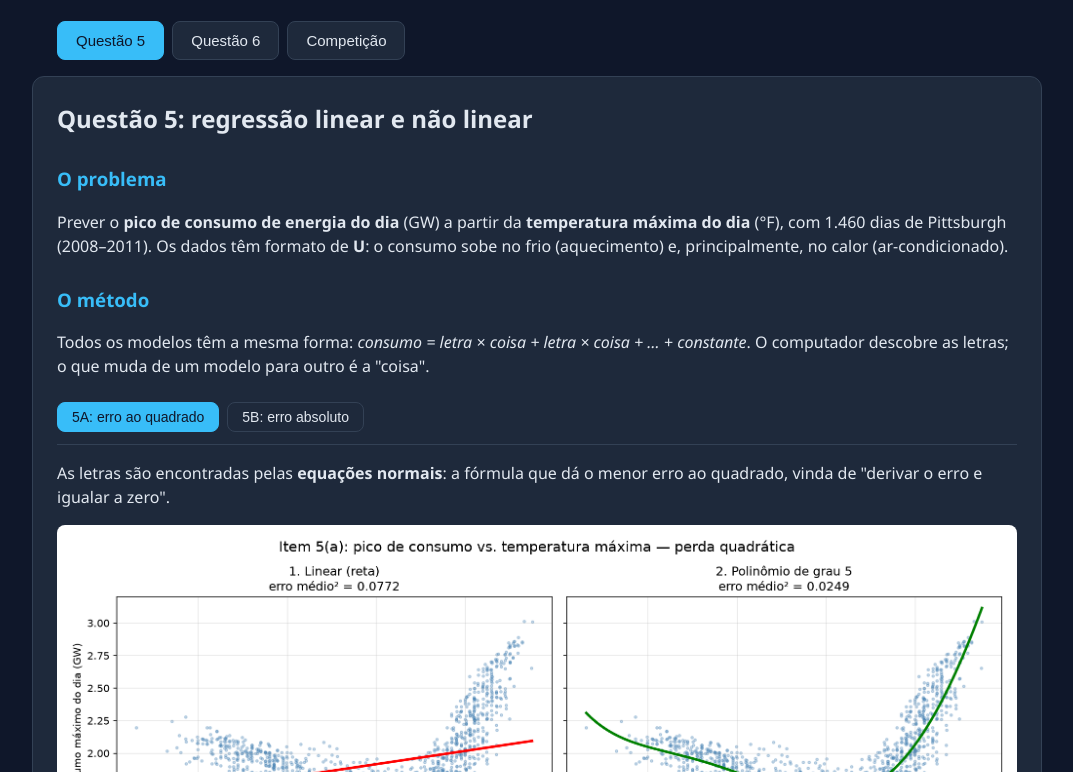
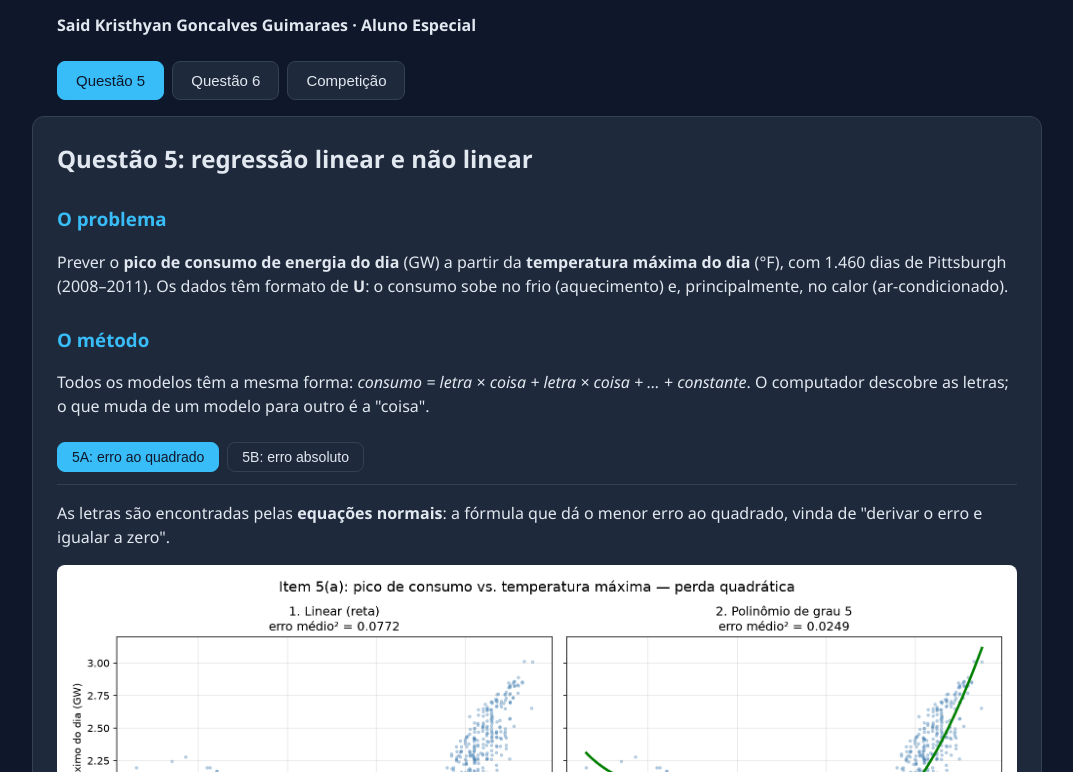
Before and after one commit to saidguimaraes12/mestrado-tesme, a plain HTML site: page apresentacao/index.html in a window 1280 px wide. Shown: the part 132-904 px from the top of the page, without its empty margins (103-1176 px from the left). Drawn offline with Linux system fonts and the light colour scheme.

Commit message:
Adiciona nome do autor na apresentação

```diff
--- a/apresentacao/index.html
+++ b/apresentacao/index.html
@@ -9,6 +9,7 @@
 <body>
   <h1>Previsão de consumo de energia elétrica</h1>
   <p>Mestrado UFAM — Problem Set 1 e Competição GECAD 2025</p>
+  <p class="autor">Said Kristhyan Goncalves Guimaraes · Aluno Especial</p>
 
   <nav>
     <button class="aba ativa" data-alvo="q5">Questão 5</button>
--- a/apresentacao/style.css
+++ b/apresentacao/style.css
@@ -195,3 +195,9 @@ tr.melhor {
 .metodo p {
   margin: 0;
 }
+
+/* ---------- Nome do autor ---------- */
+.autor {
+  color: var(--texto) !important;
+  font-weight: 600;
+}
```
